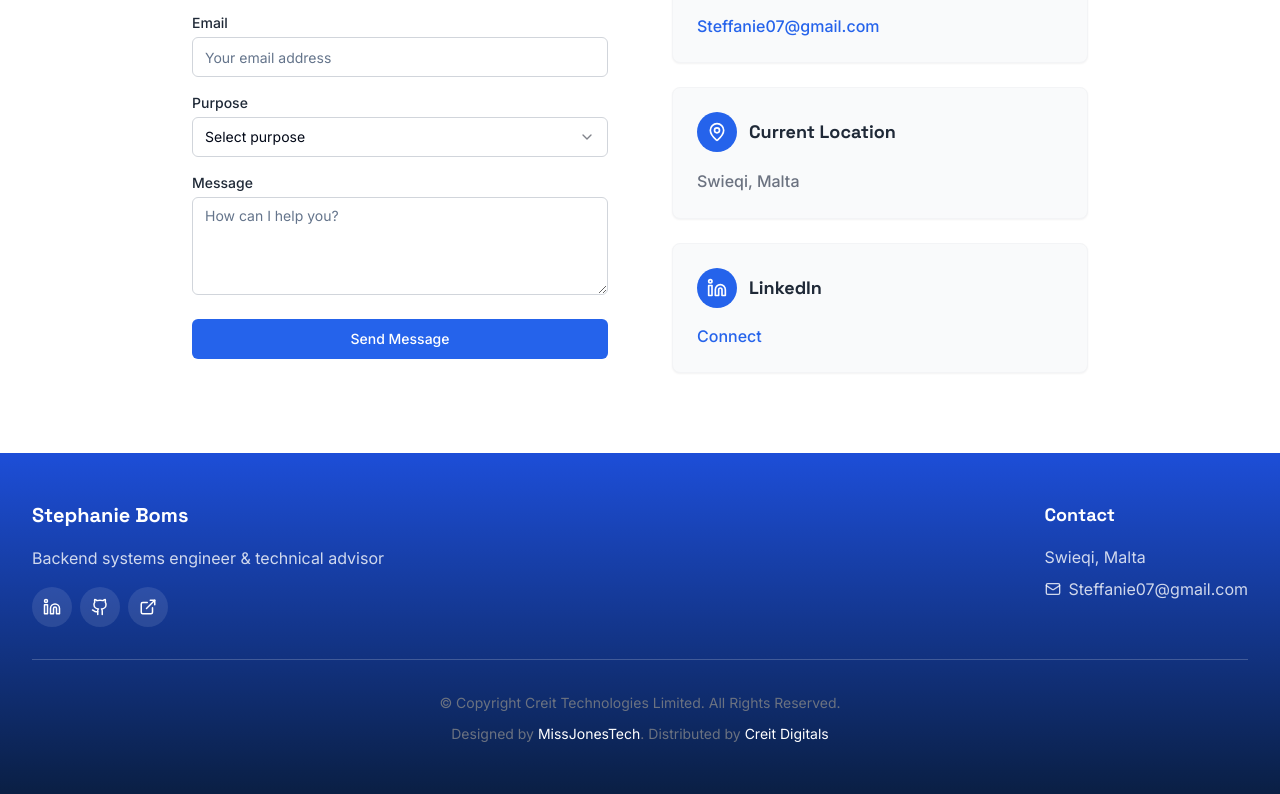
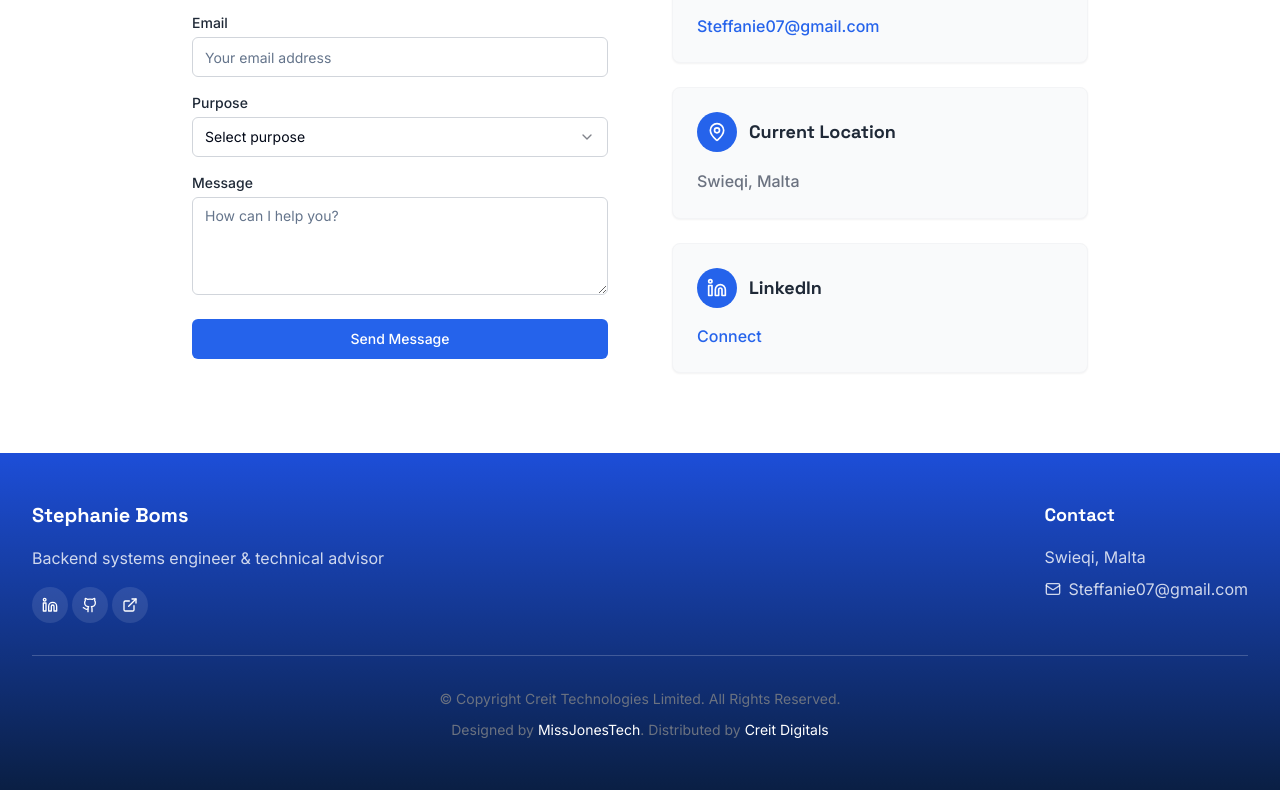
Before and after one commit to portfolio-sites/boms-code-architect, a React (Vite) app: page / in a window 1280 px wide. Shown: the part 8723-9517 px from the top of the page. Built offline with nearby package versions, Linux system fonts and the light colour scheme.

Commit message:
Fix: Footer icon spacing on desktop
Further adjust spacing of social media icons in the footer on desktop.

```diff
--- a/src/components/Footer.tsx
+++ b/src/components/Footer.tsx
@@ -11,35 +11,35 @@ const Footer = () => {
           <div>
             <h3 className="text-xl font-grotesk font-bold mb-4">Stephanie Boms</h3>
             <p className="text-white/80 mb-4 font-normal">Backend systems engineer & technical advisor</p>
-            <div className="flex space-x-2">
+            <div className="flex gap-1">
               <a
                 href="https://www.linkedin.com/in/stephanie-boms-07"
                 target="_blank"
                 rel="noreferrer"
-                className="w-10 h-10 bg-white/10 rounded-full flex items-center justify-center text-white hover:bg-white/20 transition-colors"
+                className="w-9 h-9 bg-white/10 rounded-full flex items-center justify-center text-white hover:bg-white/20 transition-colors"
                 aria-label="LinkedIn"
               >
-                <Linkedin size={18} />
+                <Linkedin size={16} />
                 <span className="sr-only">Connect</span>
               </a>
               <a
                 href="https://github.com/steffanie07"
                 target="_blank"
                 rel="noreferrer"
-                className="w-10 h-10 bg-white/10 rounded-full flex items-center justify-center text-white hover:bg-white/20 transition-colors"
+                className="w-9 h-9 bg-white/10 rounded-full flex items-center justify-center text-white hover:bg-white/20 transition-colors"
                 aria-label="GitHub"
               >
-                <Github size={18} />
+                <Github size={16} />
                 <span className="sr-only">GitHub</span>
               </a>
               <a
                 href="https://charisintelligence.com.ng/team-members/"
                 target="_blank"
                 rel="noreferrer"
-                className="w-10 h-10 bg-white/10 rounded-full flex items-center justify-center text-white hover:bg-white/20 transition-colors"
+                className="w-9 h-9 bg-white/10 rounded-full flex items-center justify-center text-white hover:bg-white/20 transition-colors"
                 aria-label="Board Member"
               >
-                <ExternalLink size={18} />
+                <ExternalLink size={16} />
                 <span className="sr-only">Board Member</span>
               </a>
             </div>
```
